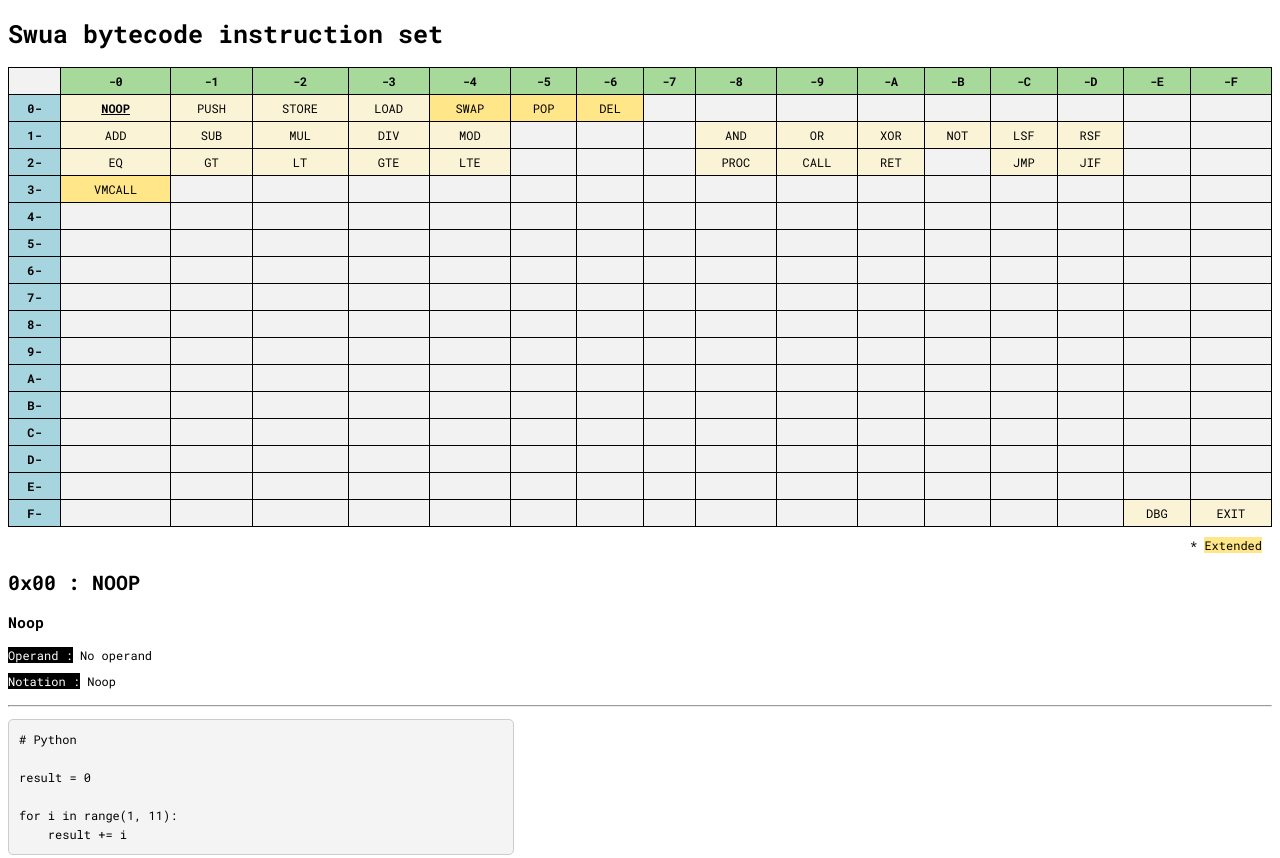
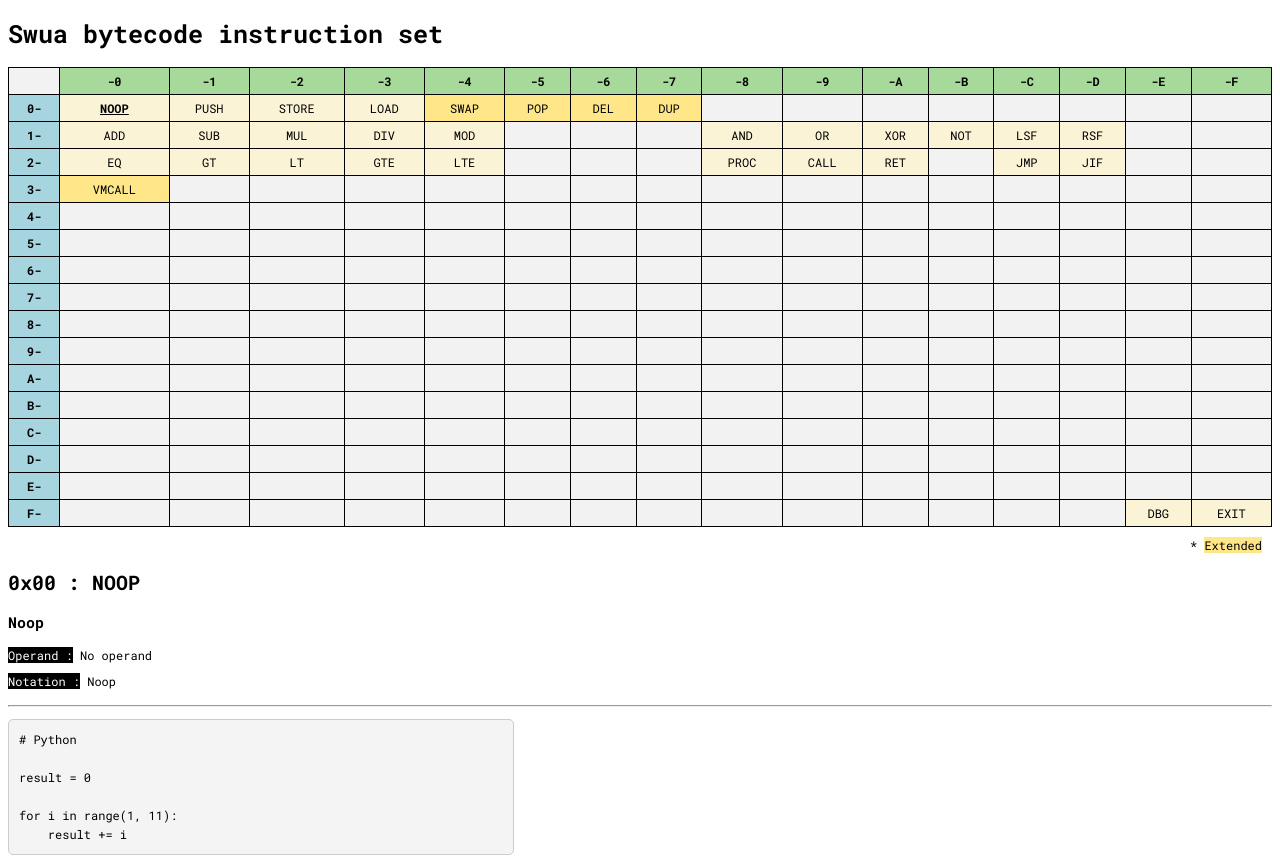
Before and after one commit to yulmwu/uswua-bytecode-instruction-set, a plain HTML site: page index.html in a window 1280 px wide. Shown: the top 858 px of the page. Drawn offline with Linux system fonts and the light colour scheme.

Commit message:
Update index.html

```diff
--- a/index.html
+++ b/index.html
@@ -118,7 +118,15 @@
                     >
                         DEL
                     </td>
-                    <td><!-- 07 --></td>
+                    <td
+                        class="extended i"
+                        hex="07"
+                        desc="Duplicates the top value of the stack"
+                        notation="stack <- stack:top"
+                        extended="1"
+                    >
+                        DUP
+                    </td>
                     <td><!-- 08 --></td>
                     <td><!-- 09 --></td>
                     <td><!-- 0A --></td>
```
